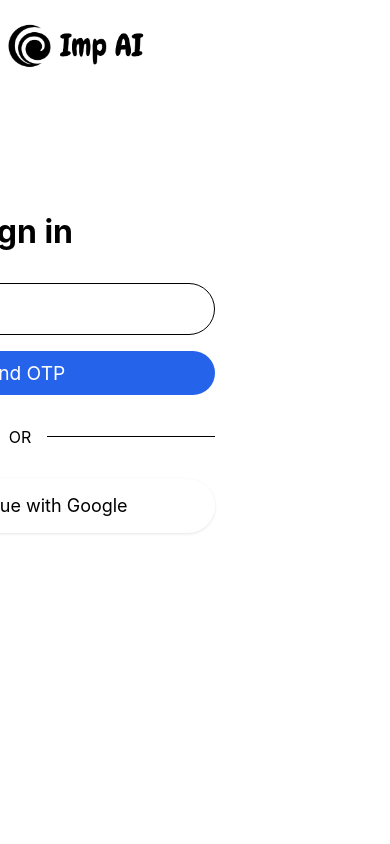
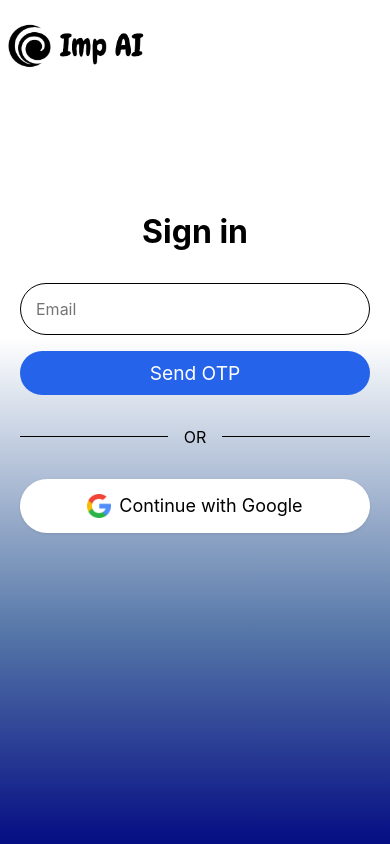
Before and after one commit to ragultv/imputation-ai, a Flask app: page /login in a window 390 px wide. Run offline with Flask 2, Linux system fonts and the light colour scheme.

Commit message:
Update media query login.html

```diff
--- a/templates/login.html
+++ b/templates/login.html
@@ -118,16 +118,7 @@
             height: 24px;
 
         }
-        @media (max-width: 768px) {
-            body {
-                position: fixed;
-            }
-            .container {
-                position: fixed;
 
-
-            }
-        }
     </style>
 </head>
 <body>
```
